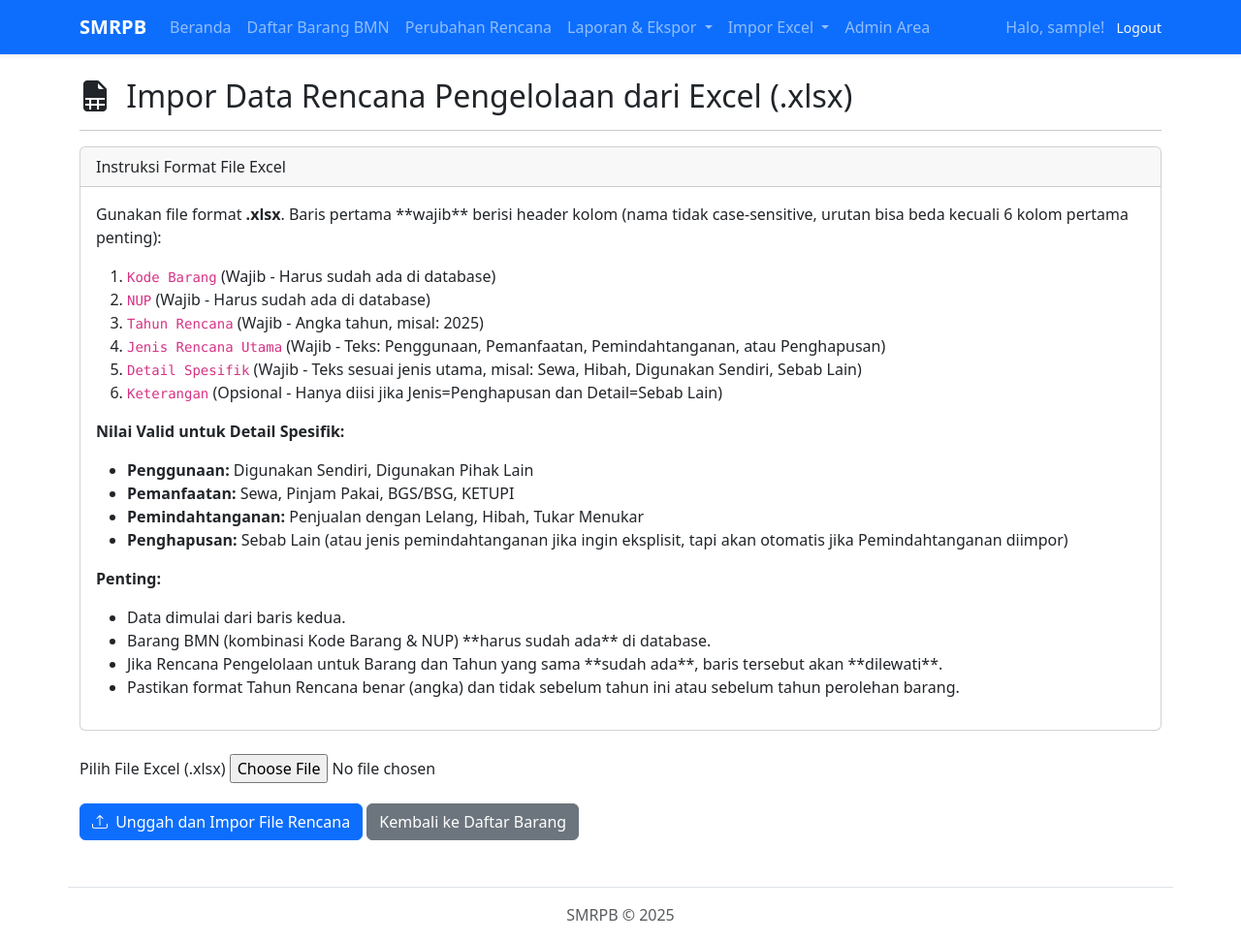
After one commit to teripangijo/smrpb_pya, a Django app: page /rencana/import/excel/ in a window 1280 px wide. The commit adds this page. Shown: the whole page at 97% size. Run offline with Django 5.2, Linux system fonts and the light colour scheme; the visitor is signed in with stand-in values (Sample User, id 1); some libraries are stand-ins or nearby versions.

Commit message:
Menambahkan fungsi import rencana via excel

```diff
--- a/rencana_bmn/urls.py
+++ b/rencana_bmn/urls.py
@@ -40,4 +40,5 @@ urlpatterns = [
     path('barang/import/excel/', views.import_barang_excel, name='import_barang_excel'),
     path('rencana/bulk/get-form/', views.get_bulk_rencana_form, name='get_bulk_rencana_form'),
     path('rencana/bulk/proses/', views.proses_bulk_rencana, name='proses_bulk_rencana'),
+    path('rencana/import/excel/', views.import_rencana_excel, name='import_rencana_excel'),
 ]
--- a/rencana_bmn/views.py
+++ b/rencana_bmn/views.py
@@ -591,3 +591,140 @@ def proses_bulk_rencana(request):
         messages.error(request, "Data form tidak valid, silakan periksa kembali.")
         context = {'form': form, 'selected_ids_str': selected_ids_str, 'selected_ids_count': selected_ids_count}
         return render(request, 'rencana_bmn/_partials/modal_bulk_rencana.html', context)
+
+@login_required
+def import_rencana_excel(request):
+    """Menampilkan form unggah dan memproses impor data RENCANA dari Excel."""
+    # Variabel untuk hasil proses, didefinisikan di luar if
+    skipped_rows = []
+    errors = []
+    imported_count = 0
+    form = None # Inisialisasi form
+
+    if request.method == 'POST':
+        # Buat form dengan data POST dan file
+        form = ImportExcelForm(request.POST, request.FILES)
+        if form.is_valid():
+            excel_file = request.FILES['excel_file']
+            # Reset hasil untuk proses baru
+            imported_count = 0
+            skipped_rows = []
+            errors = []
+
+            # Mapping dari teks Excel ke Model dan field detailnya
+            RENCANA_MAP = {
+                'penggunaan': (RencanaPenggunaan, 'jenis_penggunaan'),
+                'pemanfaatan': (RencanaPemanfaatan, 'jenis_pemanfaatan'),
+                'pemindahtanganan': (RencanaPemindahtanganan, 'jenis_pemindahtanganan'),
+                'penghapusan': (RencanaPenghapusan, 'jenis_penghapusan'),
+            }
+            DETAIL_MAP = {
+                'penggunaan': {'digunakan sendiri': 'SENDIRI', 'digunakan pihak lain': 'PIHAK_LAIN'},
+                'pemanfaatan': {'sewa': 'SEWA', 'pinjam pakai': 'PINJAM_PAKAI', 'bgs/bsg': 'BGS_BSG', 'ketupi': 'KETUPI'},
+                'pemindahtanganan': {'penjualan dengan lelang': 'LELANG', 'hibah': 'HIBAH', 'tukar menukar': 'TUKAR_MENUKAR'},
+                'penghapusan': {'penjualan dengan lelang': 'LELANG', 'hibah': 'HIBAH', 'tukar menukar': 'TUKAR_MENUKAR', 'sebab lain': 'SEBAB_LAIN'},
+            }
+
+            try:
+                with transaction.atomic():
+                    workbook = openpyxl.load_workbook(excel_file, data_only=True)
+                    sheet = workbook.active
+                    header = [str(cell.value).strip().lower() for cell in sheet[1] if cell.value is not None]
+                    expected_headers = ['kode barang', 'nup', 'tahun rencana', 'jenis rencana utama', 'detail spesifik'] # Header minimal
+                    expected_headers_full = expected_headers + ['keterangan'] # Header lengkap
+
+                    if not all(h in header for h in expected_headers):
+                         errors.append(f"Format header Excel tidak sesuai. Pastikan minimal ada kolom: {', '.join(expected_headers)}")
+                         raise ValueError("Header tidak sesuai")
+
+                    col_indices = {h: idx for idx, h in enumerate(header)}
+
+                    for row_idx, row in enumerate(sheet.iter_rows(min_row=2, values_only=True), start=2):
+                        if not any(row[:len(expected_headers)]): continue # Lewati baris kosong berdasarkan kolom wajib
+
+                        # Gunakan dictionary agar lebih mudah pass ke error log
+                        row_data = {h: (str(row[idx]).strip() if row[idx] is not None else None) for h, idx in col_indices.items() if idx < len(row)}
+
+                        try:
+                            kode_barang = row_data.get('kode barang')
+                            nup_val = row_data.get('nup')
+                            tahun_rencana_val = row_data.get('tahun rencana')
+                            jenis_utama_str = row_data.get('jenis rencana utama', '').lower()
+                            detail_spesifik_str = row_data.get('detail spesifik', '').lower()
+                            keterangan_val = row_data.get('keterangan')
+
+                            if not all([kode_barang, nup_val is not None, tahun_rencana_val is not None, jenis_utama_str, detail_spesifik_str]):
+                                raise ValueError("Data wajib (Kode Barang, NUP, Thn Rencana, Jenis Utama, Detail) tidak lengkap")
+
+                            try:
+                                nup = int(nup_val)
+                                tahun_rencana = int(tahun_rencana_val)
+                                if tahun_rencana < timezone.now().year:
+                                    raise ValueError(f"Thn Rencana ({tahun_rencana}) < thn ini.")
+                            except (ValueError, TypeError):
+                                 raise ValueError("NUP atau Tahun Rencana harus angka.")
+
+                            try:
+                                barang = BarangBMN.objects.get(kode_barang=kode_barang, nup=nup)
+                                if tahun_rencana < barang.tahun_perolehan:
+                                     raise ValueError(f"Thn Rencana ({tahun_rencana}) < Thn Perolehan ({barang.tahun_perolehan}).")
+                            except BarangBMN.DoesNotExist:
+                                raise ValueError(f"Barang Kode {kode_barang} NUP {nup} tidak ditemukan.")
+
+                            if jenis_utama_str not in RENCANA_MAP:
+                                raise ValueError(f"Jenis Rencana Utama '{row_data.get('jenis rencana utama')}' tidak dikenal.")
+
+                            ModelRencana, detail_field = RENCANA_MAP[jenis_utama_str]
+                            detail_map = DETAIL_MAP.get(jenis_utama_str, {})
+                            if detail_spesifik_str not in detail_map:
+                                 raise ValueError(f"Detail Spesifik '{row_data.get('detail spesifik')}' tidak valid untuk Jenis '{jenis_utama_str.capitalize()}'.")
+                            detail_value = detail_map[detail_spesifik_str]
+
+                            if jenis_utama_str == 'penghapusan' and detail_value == 'SEBAB_LAIN' and not keterangan_val:
+                                 raise ValueError("Keterangan wajib diisi untuk Penghapusan Sebab Lain.")
+
+                            defaults_data = {detail_field: detail_value}
+                            if jenis_utama_str == 'penghapusan' and detail_value == 'SEBAB_LAIN':
+                                defaults_data['keterangan_sebab_lain'] = keterangan_val
+
+                            rencana, created = ModelRencana.objects.get_or_create(
+                                barang=barang, tahun_rencana=tahun_rencana, defaults=defaults_data
+                            )
+
+                            if created:
+                                imported_count += 1
+                                if jenis_utama_str == 'pemindahtanganan':
+                                     jenis_hps = detail_value
+                                     hps, created_hps = RencanaPenghapusan.objects.get_or_create(
+                                        barang=barang, tahun_rencana=tahun_rencana, defaults={'jenis_penghapusan': jenis_hps})
+                                     if not created_hps and hps.jenis_penghapusan != jenis_hps:
+                                         hps.jenis_penghapusan=jenis_hps; hps.keterangan_sebab_lain=None; hps.save()
+                            else:
+                                skipped_rows.append({'row': row_idx, 'kode': kode_barang, 'nup': nup, 'tahun': tahun_rencana, 'jenis': jenis_utama_str.capitalize(), 'alasan': 'Rencana sudah ada.'})
+
+                        except (ValueError, TypeError) as e_val:
+                            skipped_rows.append({'row': row_idx, 'kode': row_data.get('kode barang'), 'nup': row_data.get('nup'), 'tahun': row_data.get('tahun rencana'), 'jenis': row_data.get('jenis rencana utama'), 'alasan': f'Error: {e_val}'})
+                        except IntegrityError as e_int:
+                            skipped_rows.append({'row': row_idx, 'kode': row_data.get('kode barang'), 'nup': row_data.get('nup'), 'tahun': row_data.get('tahun rencana'), 'jenis': row_data.get('jenis rencana utama'), 'alasan': f'Database Error: {e_int}'})
+
+                if imported_count > 0: messages.success(request, f"Berhasil mengimpor {imported_count} data Rencana Pengelolaan baru.")
+                if skipped_rows: messages.warning(request, f"{len(skipped_rows)} baris dilewati karena rencana sudah ada atau terjadi error.")
+                if not errors and imported_count == 0 and not skipped_rows: messages.info(request, "Tidak ada data rencana baru yang diimpor dari file.")
+
+            except ValueError as e_header: messages.error(request, f"Gagal memproses file: {e_header}")
+            except Exception as e: messages.error(request, f"Terjadi kesalahan saat memproses file Excel: {e}")
+
+        else: # Form POST tapi tidak valid (misal tidak ada file)
+            messages.error(request, "Form tidak valid. Pastikan Anda memilih file Excel yang benar.")
+            # Biarkan form yang tidak valid ditampilkan kembali dengan error bawaannya
+    else: # GET request
+        form = ImportExcelForm() # Buat form kosong untuk ditampilkan
+
+    # Siapkan context untuk render template (selalu dieksekusi)
+    context = {
+        'form': form, # Kirim form (kosong atau yg tidak valid)
+        'skipped_rows': skipped_rows, # Kirim hasil proses jika ada
+        'errors': errors,
+        'imported_count': imported_count
+    }
+    return render(request, 'rencana_bmn/import_rencana_excel.html', context)
--- a/templates/base.html
+++ b/templates/base.html
@@ -10,78 +10,88 @@
 
     <link rel="stylesheet" href="https://cdn.jsdelivr.net/npm/bootstrap-icons@1.11.3/font/bootstrap-icons.min.css">
 
-    <link rel="stylesheet" href="{% static 'css/style.css' %}"> {# Kita akan buat file ini nanti jika perlu #}
+    <link rel="stylesheet" href="{% static 'css/style.css' %}">
 
     {% block extra_head %}{% endblock %}
 </head>
 <body>
-    <nav class="navbar navbar-expand-lg navbar-dark bg-primary mb-4">
+    <nav class="navbar navbar-expand-lg navbar-dark bg-primary mb-4 shadow-sm">
         <div class="container">
-            <a class="navbar-brand" href="{% url 'index' %}">SMRPB</a>
+            {# Jika Beranda dilindungi login, arahkan ke sana hanya jika login, jika tidak mungkin ke login? #}
+            {# Atau biarkan saja, toh akan redirect jika belum login #}
+            <a class="navbar-brand fw-bold" href="{% url 'index' %}">SMRPB</a>
             <button class="navbar-toggler" type="button" data-bs-toggle="collapse" data-bs-target="#navbarNav" aria-controls="navbarNav" aria-expanded="false" aria-label="Toggle navigation">
                 <span class="navbar-toggler-icon"></span>
             </button>
             <div class="collapse navbar-collapse" id="navbarNav">
                 <ul class="navbar-nav me-auto mb-2 mb-lg-0">
-                    {# Tampilkan Beranda hanya jika sudah login (karena view index dilindungi) #}
+                    {# Tampilkan menu utama hanya jika user sudah login #}
                     {% if user.is_authenticated %}
                         <li class="nav-item">
                             <a class="nav-link {% if request.resolver_match.url_name == 'index' %}active{% endif %}" aria-current="page" href="{% url 'index' %}">Beranda</a>
                         </li>
                         <li class="nav-item">
-                            <a class="nav-link {% if 'barang' in request.resolver_match.url_name %}active{% endif %}" href="{% url 'daftar_barang' %}">Daftar Barang BMN</a>
+                            {# Logika active bisa diperbaiki agar lebih akurat #}
+                            <a class="nav-link {% if request.resolver_match.url_name == 'daftar_barang' or request.resolver_match.url_name == 'tambah_barang' or request.resolver_match.url_name == 'edit_barang' or request.resolver_match.url_name == 'detail_barang' %}active{% endif %}" href="{% url 'daftar_barang' %}">Daftar Barang BMN</a>
                         </li>
                         <li class="nav-item">
-                            <a class="nav-link {% if 'rencana' in request.resolver_match.url_name and 'perubahan' in request.resolver_match.url_name %}active{% endif %}" href="{% url 'daftar_semua_rencana' %}">Perubahan Rencana</a>
+                            <a class="nav-link {% if 'perubahan' in request.resolver_match.url_name %}active{% endif %}" href="{% url 'daftar_semua_rencana' %}">Perubahan Rencana</a>
                         </li>
-                        <li class="nav-item dropdown">
+                        <li class="nav-item dropdown {% if 'export' in request.resolver_match.url_name %}active{% endif %}">
                             <a class="nav-link dropdown-toggle" href="#" role="button" data-bs-toggle="dropdown" aria-expanded="false">
                                 Laporan & Ekspor
                             </a>
                             <ul class="dropdown-menu">
-                                {# URL Laporan (jika ada nanti) #}
-                                {# <li><a class="dropdown-item" href="#">Lihat Laporan Penggunaan</a></li> ... #}
+                                {# <li><h6 class="dropdown-header">Laporan</h6></li> #}
+                                {# <li><a class="dropdown-item" href="#">Rencana Penggunaan</a></li> ... #}
                                 {# <li><hr class="dropdown-divider"></li> #}
-
-                                {# --- LINK EKSPOR CSV --- #}
-                                <li><a class="dropdown-item" href="{% url 'export_rencana_csv' %}?tipe=penggunaan">
-                                    <i class="bi bi-download me-2"></i>Ekspor Rencana Penggunaan (CSV)
-                                </a></li>
-                                <li><a class="dropdown-item" href="{% url 'export_rencana_csv' %}?tipe=pemanfaatan">
-                                    <i class="bi bi-download me-2"></i>Ekspor Rencana Pemanfaatan (CSV)
-                                </a></li>
-                                <li><a class="dropdown-item" href="{% url 'export_rencana_csv' %}?tipe=pemindahtanganan">
-                                     <i class="bi bi-download me-2"></i>Ekspor Rencana Pemindahtanganan (CSV)
-                                </a></li>
-                                <li><a class="dropdown-item" href="{% url 'export_rencana_csv' %}?tipe=penghapusan">
-                                     <i class="bi bi-download me-2"></i>Ekspor Rencana Penghapusan (CSV)
-                                </a></li>
+                                <li><h6 class="dropdown-header">Ekspor CSV</h6></li>
+                                <li><a class="dropdown-item" href="{% url 'export_rencana_csv' %}?tipe=penggunaan"><i class="bi bi-download me-2"></i>Penggunaan</a></li>
+                                <li><a class="dropdown-item" href="{% url 'export_rencana_csv' %}?tipe=pemanfaatan"><i class="bi bi-download me-2"></i>Pemanfaatan</a></li>
+                                <li><a class="dropdown-item" href="{% url 'export_rencana_csv' %}?tipe=pemindahtanganan"><i class="bi bi-download me-2"></i>Pemindahtanganan</a></li>
+                                <li><a class="dropdown-item" href="{% url 'export_rencana_csv' %}?tipe=penghapusan"><i class="bi bi-download me-2"></i>Penghapusan</a></li>
                                 <li><hr class="dropdown-divider"></li>
-                                <li><a class="dropdown-item" href="{% url 'export_rencana_csv' %}?tipe=semua">
-                                     <i class="bi bi-download me-2"></i>Ekspor Semua Rencana (CSV)
-                                </a></li>
+                                <li><a class="dropdown-item" href="{% url 'export_rencana_csv' %}?tipe=semua"><i class="bi bi-download me-2"></i>Semua Rencana</a></li>
+                            </ul>
+                        </li>
+                        {# Dropdown untuk Impor Excel #}
+                        <li class="nav-item dropdown {% if 'import' in request.resolver_match.url_name %}active{% endif %}">
+                            <a class="nav-link dropdown-toggle" href="#" role="button" data-bs-toggle="dropdown" aria-expanded="false">
+                                Impor Excel
+                            </a>
+                            <ul class="dropdown-menu">
+                                <li>
+                                    <a class="dropdown-item {% if request.resolver_match.url_name == 'import_barang_excel' %}active{% endif %}"
+                                       href="{% url 'import_barang_excel' %}">
+                                        <i class="bi bi-archive-fill me-2"></i>Impor Barang BMN
+                                    </a>
+                                </li>
+                                <li>
+                                    <a class="dropdown-item {% if request.resolver_match.url_name == 'import_rencana_excel' %}active{% endif %}"
+                                       href="{% url 'import_rencana_excel' %}">
+                                        <i class="bi bi-calendar-check-fill me-2"></i>Impor Rencana
+                                    </a>
+                                </li>
                             </ul>
                         </li>
                         <li class="nav-item">
-                            <a class="nav-link {% if request.resolver_match.url_name == 'import_barang_excel' %}active{% endif %}" href="{% url 'import_barang_excel' %}">Impor Excel</a>
-                        </li>
-                        <li class="nav-item">
-                            <a class="nav-link" href="{% url 'admin:index' %}" target="_blank">Admin Area</a>
+                            <a class="nav-link" href="{% url 'admin:index' %}" target="_blank" title="Buka Antarmuka Admin Django">Admin Area</a>
                         </li>
                     {% endif %} {# Akhir dari blok menu user terautentikasi #}
                 </ul>
                 <span class="navbar-text">
                     {% if user.is_authenticated %}
                         Halo, {{ user.username }}!
-                        {# --- GANTI LINK LOGOUT DENGAN FORM INI --- #}
+                        {# Form Logout (POST Request) #}
                         <form action="{% url 'logout' %}" method="post" class="d-inline ms-2">
                             {% csrf_token %}
-                            <button type="submit" class="btn btn-sm btn-outline-light" style="border: none; background: none; padding: 0; vertical-align: baseline;">
+                            <button type="submit" class="btn btn-sm btn-outline-light" style="border: none; background: none; padding: 0; vertical-align: baseline;" title="Keluar dari aplikasi">
                                 Logout
                             </button>
                         </form>
-                        {# --- AKHIR FORM LOGOUT --- #}
                     {% else %}
+                        {# Tombol Login hanya muncul jika tidak ada menu lain #}
+                        {# Atau jika halaman Beranda publik, link login bisa selalu ada #}
                         <a href="{% url 'login' %}" class="btn btn-sm btn-outline-light">Login</a>
                     {% endif %}
                 </span>
@@ -102,13 +112,19 @@
 
     <script src="https://unpkg.com/htmx.org@1.9.10" integrity="sha384-D1Kt99CQMDuVetoL1lrYwg5t+9QdHe7NLX/SoJYkXDFfX37iInKRy5xLSi8nO7UC" crossorigin="anonymous"></script>
 
+    {# Custom JS (jika Anda membuatnya) #}
     {# <script src="{% static 'js/script.js' %}"></script> #}
 
     <script>
-        // Menambahkan header CSRF token untuk request AJAX HTMX
+        // Menambahkan header CSRF token untuk request AJAX HTMX (Penting!)
         document.body.addEventListener('htmx:configRequest', (event) => {
             event.detail.headers['X-CSRFToken'] = '{{ csrf_token }}';
-        })
+        });
+
+        // Inisialisasi tooltip Bootstrap jika ada (opsional)
+        const tooltipTriggerList = document.querySelectorAll('[data-bs-toggle="tooltip"], [title]');
+        const tooltipList = [...tooltipTriggerList].map(tooltipTriggerEl => new bootstrap.Tooltip(tooltipTriggerEl));
+
     </script>
 
     {% block extra_scripts %}{% endblock %}
--- /dev/null
+++ b/templates/rencana_bmn/import_rencana_excel.html
@@ -0,0 +1,113 @@
+{% extends 'base.html' %}
+{% load static %}
+
+{% block title %}Impor Rencana Pengelolaan dari Excel - SMRPB{% endblock %}
+
+{% block content %}
+<h2><i class="bi bi-file-earmark-spreadsheet-fill me-2"></i> Impor Data Rencana Pengelolaan dari Excel (.xlsx)</h2>
+<hr>
+
+{# Menampilkan pesan sukses/error/info dari proses impor #}
+{% if messages %}
+    {% for message in messages %}
+        <div class="alert alert-{{ message.tags }} alert-dismissible fade show" role="alert">
+            {{ message }}
+            <button type="button" class="btn-close" data-bs-dismiss="alert" aria-label="Close"></button>
+        </div>
+    {% endfor %}
+{% endif %}
+
+{# Menampilkan error spesifik (misal header salah) #}
+{% if errors %}
+ <div class="alert alert-danger">
+     <strong>Error pada file:</strong>
+     <ul>
+         {% for error in errors %}
+         <li>{{ error }}</li>
+         {% endfor %}
+     </ul>
+ </div>
+{% endif %}
+
+<div class="card mb-4">
+    <div class="card-header">Instruksi Format File Excel</div>
+    <div class="card-body">
+        <p>Gunakan file format <strong>.xlsx</strong>. Baris pertama **wajib** berisi header kolom (nama tidak case-sensitive, urutan bisa beda kecuali 6 kolom pertama penting):</p>
+        <ol>
+            <li><code>Kode Barang</code> (Wajib - Harus sudah ada di database)</li>
+            <li><code>NUP</code> (Wajib - Harus sudah ada di database)</li>
+            <li><code>Tahun Rencana</code> (Wajib - Angka tahun, misal: 2025)</li>
+            <li><code>Jenis Rencana Utama</code> (Wajib - Teks: Penggunaan, Pemanfaatan, Pemindahtanganan, atau Penghapusan)</li>
+            <li><code>Detail Spesifik</code> (Wajib - Teks sesuai jenis utama, misal: Sewa, Hibah, Digunakan Sendiri, Sebab Lain)</li>
+            <li><code>Keterangan</code> (Opsional - Hanya diisi jika Jenis=Penghapusan dan Detail=Sebab Lain)</li>
+        </ol>
+        <p><strong>Nilai Valid untuk Detail Spesifik:</strong></p>
+        <ul>
+            <li><strong>Penggunaan:</strong> Digunakan Sendiri, Digunakan Pihak Lain</li>
+            <li><strong>Pemanfaatan:</strong> Sewa, Pinjam Pakai, BGS/BSG, KETUPI</li>
+            <li><strong>Pemindahtanganan:</strong> Penjualan dengan Lelang, Hibah, Tukar Menukar</li>
+            <li><strong>Penghapusan:</strong> Sebab Lain (atau jenis pemindahtanganan jika ingin eksplisit, tapi akan otomatis jika Pemindahtanganan diimpor)</li>
+        </ul>
+        <p><strong>Penting:</strong></p>
+        <ul>
+            <li>Data dimulai dari baris kedua.</li>
+            <li>Barang BMN (kombinasi Kode Barang & NUP) **harus sudah ada** di database.</li>
+            <li>Jika Rencana Pengelolaan untuk Barang dan Tahun yang sama **sudah ada**, baris tersebut akan **dilewati**.</li>
+            <li>Pastikan format Tahun Rencana benar (angka) dan tidak sebelum tahun ini atau sebelum tahun perolehan barang.</li>
+        </ul>
+        {# <a href="#" class="btn btn-sm btn-outline-secondary">Unduh Template Excel Rencana</a> #}
+    </div>
+</div>
+
+<form method="post" enctype="multipart/form-data"> {# enctype penting #}
+    {% csrf_token %}
+    <div class="mb-3">
+        <label for="{{ form.excel_file.id_for_label }}" class="form-label">{{ form.excel_file.label }}</label>
+        {{ form.excel_file }}
+        {% if form.excel_file.errors %}
+            <div class="invalid-feedback d-block">
+                {% for error in form.excel_file.errors %} {{ error }} {% endfor %}
+            </div>
+        {% endif %}
+    </div>
+    <button type="submit" class="btn btn-primary">
+        <i class="bi bi-upload me-1"></i> Unggah dan Impor File Rencana
+    </button>
+     <a href="{% url 'daftar_barang' %}" class="btn btn-secondary">
+         Kembali ke Daftar Barang
+    </a>
+</form>
+
+{# Tampilkan detail baris yang dilewati jika ada #}
+{% if skipped_rows %}
+<hr>
+<h4>Detail Baris yang Dilewati/Error (Total: {{ skipped_rows|length }})</h4>
+<div class="table-responsive" style="max-height: 300px; overflow-y: auto;">
+    <table class="table table-sm table-bordered table-warning">
+        <thead>
+            <tr>
+                <th>Baris Excel</th>
+                <th>Kode Barang</th>
+                <th>NUP</th>
+                <th>Tahun</th>
+                <th>Jenis</th>
+                <th>Alasan</th>
+            </tr>
+        </thead>
+        <tbody>
+            {% for skipped in skipped_rows %}
+            <tr>
+                <td>{{ skipped.row }}</td>
+                <td>{{ skipped.kode|default:'N/A' }}</td>
+                <td>{{ skipped.nup|default:'N/A' }}</td>
+                <td>{{ skipped.tahun|default:'N/A' }}</td>
+                <td>{{ skipped.jenis|default:'N/A' }}</td>
+                <td>{{ skipped.alasan }}</td>
+            </tr>
+            {% endfor %}
+        </tbody>
+    </table>
+</div>
+{% endif %}
+
+{% endblock %}
```
